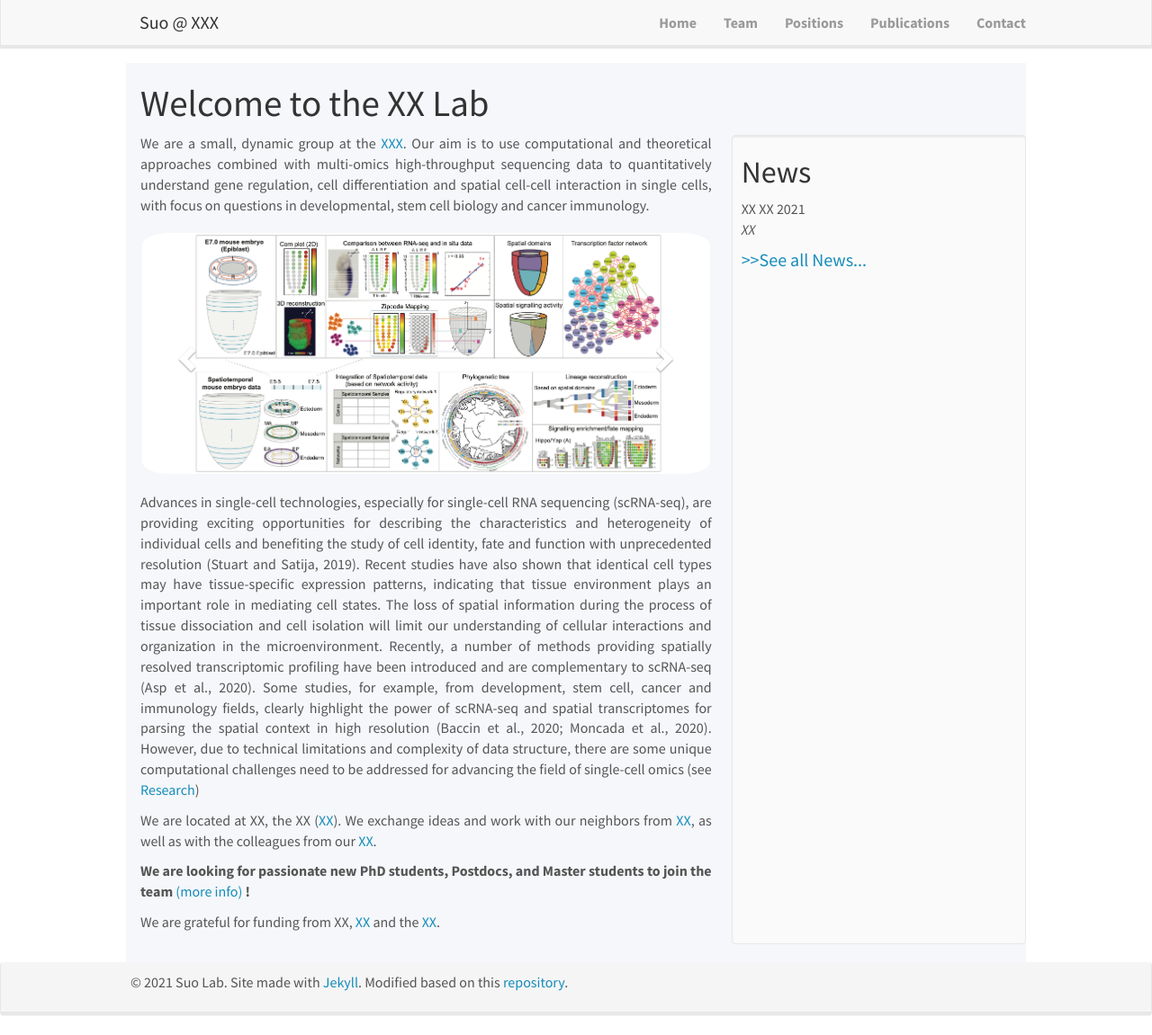
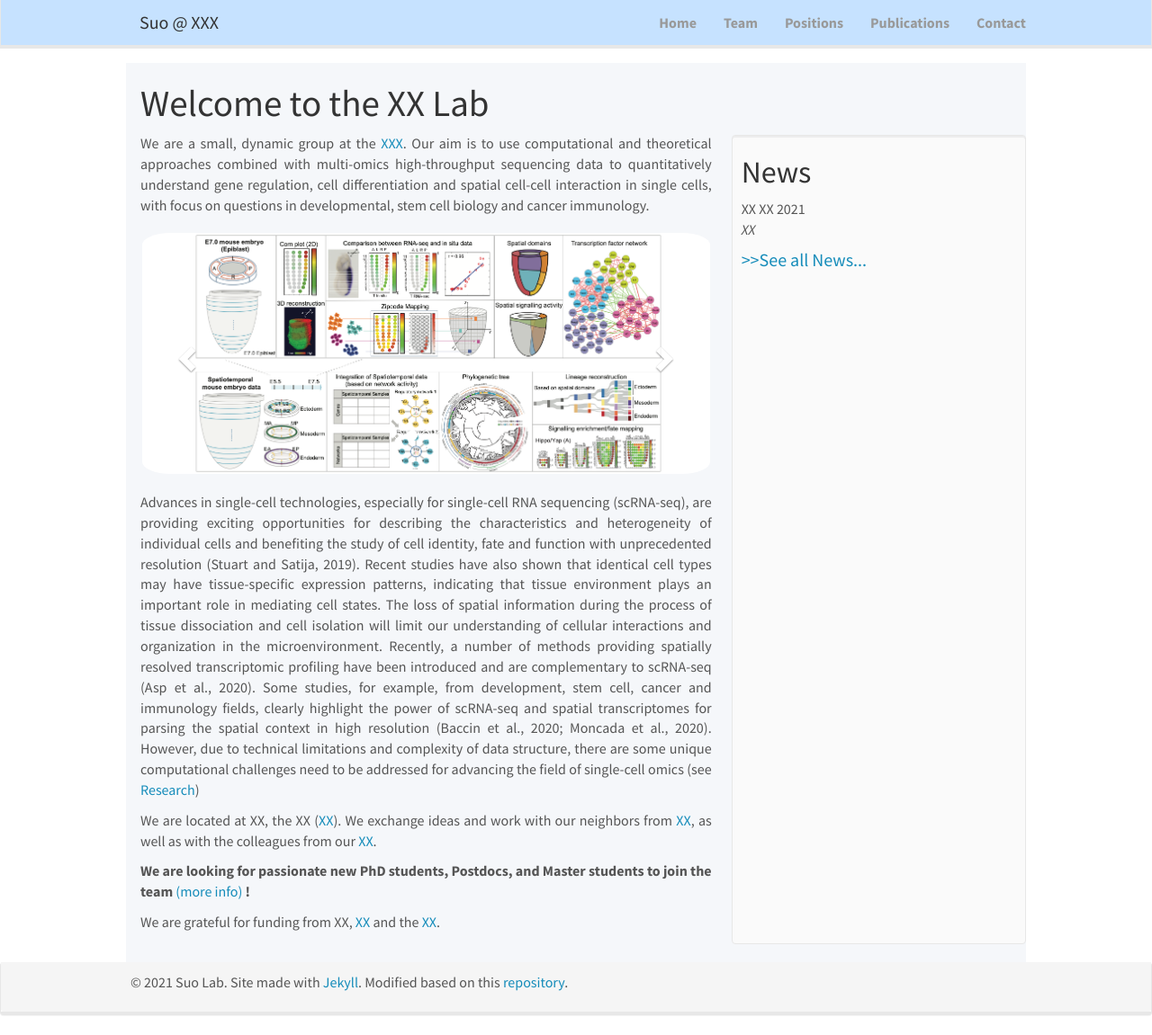
Before and after one commit to suoshengbao/suoshengbao.github.io, a Jekyll site: the page built from _pages/home.md, in a window 1280 px wide and 1151 px high. Shown: the whole window at 90% size. Built offline with Jekyll 4.4.1, drawn with Linux system fonts in a browser that asks for light colours; nearby versions of some CDN libraries.

Commit message:
Update header.html

```diff
--- a/_includes/header.html
+++ b/_includes/header.html
@@ -1,4 +1,4 @@
-<div class="navbar navbar-default navbar-fixed-top" role="navigation">
+<div class="navbar navbar-default navbar-fixed-top" role="navigation" style="background-color: #c6e2ff;">
   <div class="container-fluid-header">
 	<div class="navbar-header">
 	  <button type="button" class="navbar-toggle collapsed" data-toggle="collapse" data-target="#navbar-collapse-1" aria-expanded="false">
```
